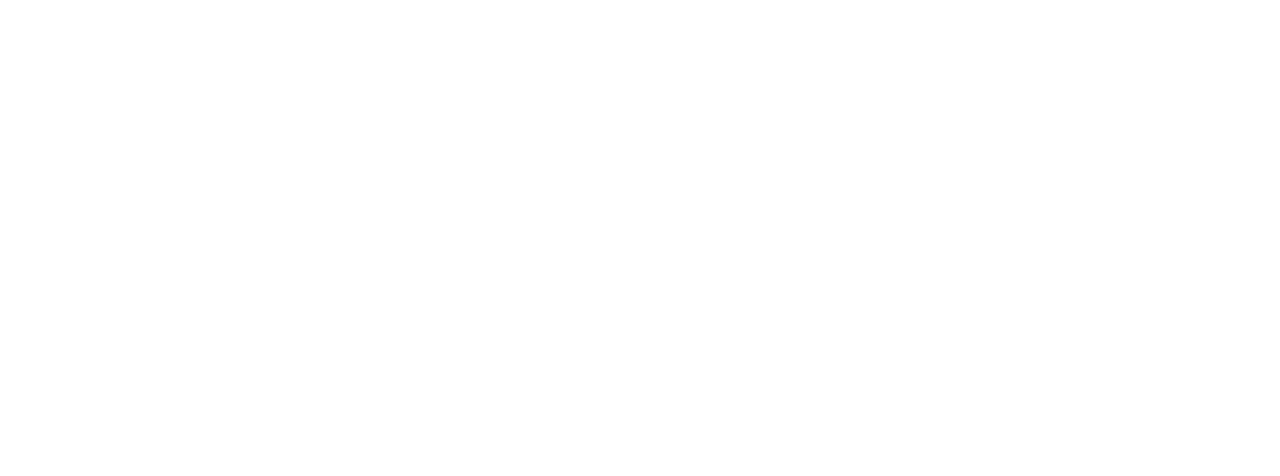
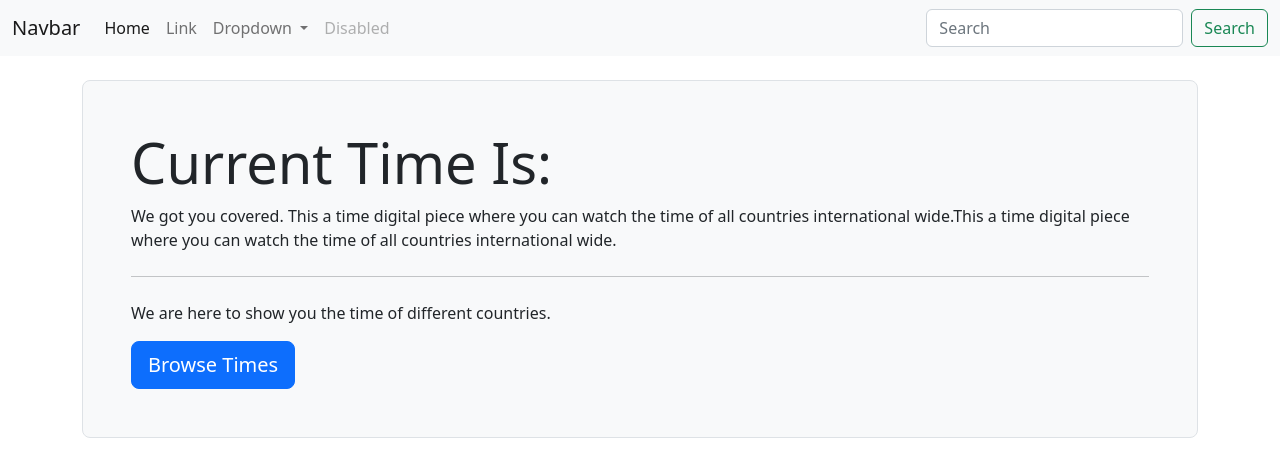
Before and after one commit to Burn-the-asses/4.JS_Practice_ByHarry, a plain HTML site: page Project01/index.html in a window 1280 px wide. Drawn offline with nearby package versions, Linux system fonts and the light colour scheme.

Commit message:
JS Project01 time displaying setup

```diff
--- a/Project01/index.html
+++ b/Project01/index.html
@@ -1,12 +1,59 @@
-<!DOCTYPE html>
+<!doctype html>
 <html lang="en">
-<head>
-    <meta charset="UTF-8">
-    <meta http-equiv="X-UA-Compatible" content="IE=edge">
-    <meta name="viewport" content="width=device-width, initial-scale=1.0">
-    <title>Time Dispaly</title>
-</head>
-<body>
-
-</body>
+  <head>
+    <meta charset="utf-8">
+    <meta name="viewport" content="width=device-width, initial-scale=1">
+    <title>Time Displaying</title>
+    <link href="https://cdn.jsdelivr.net/npm/bootstrap@5.2.2/dist/css/bootstrap.min.css" rel="stylesheet" integrity="sha384-Zenh87qX5JnK2Jl0vWa8Ck2rdkQ2Bzep5IDxbcnCeuOxjzrPF/et3URy9Bv1WTRi" crossorigin="anonymous">
+  </head>
+  <body>
+    <nav class="navbar navbar-expand-lg bg-light">
+        <div class="container-fluid">
+          <a class="navbar-brand" href="#">Navbar</a>
+          <button class="navbar-toggler" type="button" data-bs-toggle="collapse" data-bs-target="#navbarSupportedContent" aria-controls="navbarSupportedContent" aria-expanded="false" aria-label="Toggle navigation">
+            <span class="navbar-toggler-icon"></span>
+          </button>
+          <div class="collapse navbar-collapse" id="navbarSupportedContent">
+            <ul class="navbar-nav me-auto mb-2 mb-lg-0">
+              <li class="nav-item">
+                <a class="nav-link active" aria-current="page" href="#">Home</a>
+              </li>
+              <li class="nav-item">
+                <a class="nav-link" href="#">Link</a>
+              </li>
+              <li class="nav-item dropdown">
+                <a class="nav-link dropdown-toggle" href="#" role="button" data-bs-toggle="dropdown" aria-expanded="false">
+                  Dropdown
+                </a>
+                <ul class="dropdown-menu">
+                  <li><a class="dropdown-item" href="#">Action</a></li>
+                  <li><a class="dropdown-item" href="#">Another action</a></li>
+                  <li><hr class="dropdown-divider"></li>
+                  <li><a class="dropdown-item" href="#">Something else here</a></li>
+                </ul>
+              </li>
+              <li class="nav-item">
+                <a class="nav-link disabled">Disabled</a>
+              </li>
+            </ul>
+            <form class="d-flex" role="search">
+              <input class="form-control me-2" type="search" placeholder="Search" aria-label="Search">
+              <button class="btn btn-outline-success" type="submit">Search</button>
+            </form>
+          </div>
+        </div>
+    </nav>
+    <div class="container my-4">
+        <div class="jumbotron">
+            <div class="h-100 p-5 bg-light border rounded-3">
+                <h2 class="display-4">Current Time Is: <span id="time"></span></h2>
+                <p>We got you covered. This a time digital piece where you can watch the time of all countries international wide.This a time digital piece where you can watch the time of all countries international wide.</p>
+                <hr class="my-4">
+                <p>We are here to show you the time of different countries.</p>
+                <a class="btn btn-primary btn-lg" href="#" role="button">Browse Times</a>
+              </div>
+        </div>
+    </div>
+    <script src="https://cdn.jsdelivr.net/npm/bootstrap@5.2.2/dist/js/bootstrap.bundle.min.js" integrity="sha384-OERcA2EqjJCMA+/3y+gxIOqMEjwtxJY7qPCqsdltbNJuaOe923+mo//f6V8Qbsw3" crossorigin="anonymous"></script>
+  </body>
 </html>
```
